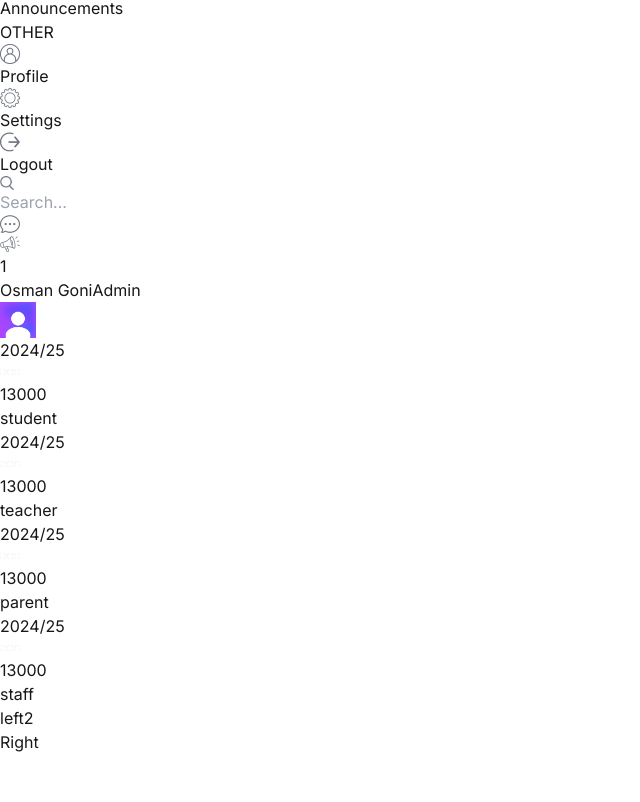
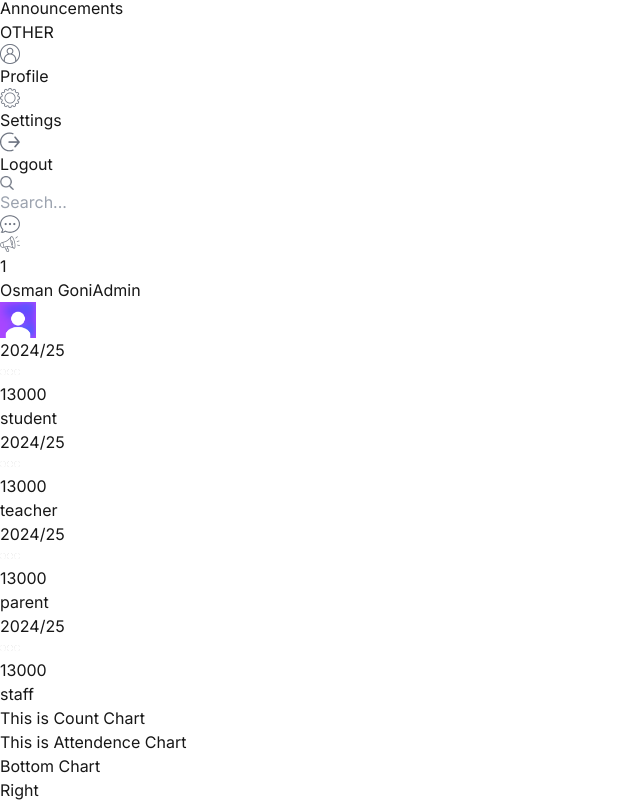
Before and after one commit to goni715/student-management-client, a Next.js app: page /admin in a window 1280 px wide. Shown: the part 676-1478 px from the top of the page, without its empty margins (0-640 px from the left). Before the commit the page ends 1430 px from the top, so only its background shows below. Built offline with nearby package versions, Linux system fonts and the light colour scheme.

Commit message:
count & attendence chart

```diff
--- a/src/app/(dashboard)/admin/page.tsx
+++ b/src/app/(dashboard)/admin/page.tsx
@@ -1,3 +1,5 @@
+import AttendenceChart from "@/components/ui/Chart/AttendenceChart";
+import CountChart from "@/components/ui/Chart/CountChart";
 import UserCard from "@/components/ui/UserCard/UserCard";
 
 const AdminPage = () => {
@@ -13,8 +15,22 @@ const AdminPage = () => {
                  <UserCard type="parent"/>
                  <UserCard type="staff" />
                </div>
-               <div>
-                 left2
+
+               {/* Middle Chart */}
+               <div className="flex flex-col lg:flex-row gap-4">
+                 {/* Count Chart */}
+                 <div>
+                   <CountChart/>
+                 </div>
+                 {/* Attendence Chart */}
+                 <div>
+                   <AttendenceChart/>
+                 </div>
+               </div>
+
+               {/* Bottom Chart */}
+               <div className="w-full h-[500px]">
+                 Bottom Chart
                </div>
             </div>
             {/* Right */}
--- /dev/null
+++ b/src/components/ui/Chart/AttendenceChart.tsx
@@ -0,0 +1,10 @@
+
+const AttendenceChart = () => {
+    return (
+        <>
+            <h1>This is Attendence Chart</h1>
+        </>
+    );
+};
+
+export default AttendenceChart;
--- /dev/null
+++ b/src/components/ui/Chart/CountChart.tsx
@@ -0,0 +1,10 @@
+
+const CountChart = () => {
+    return (
+        <>
+            <h1>This is Count Chart</h1>
+        </>
+    );
+};
+
+export default CountChart;
```
